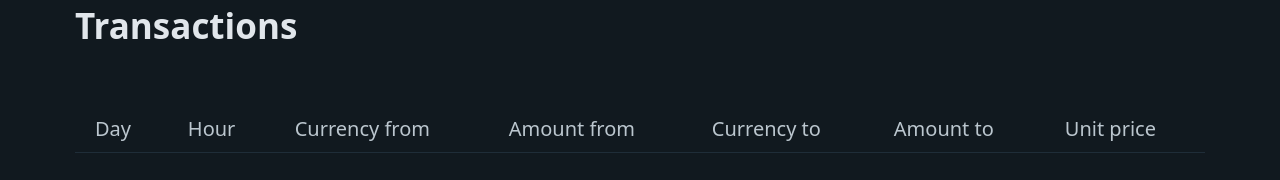
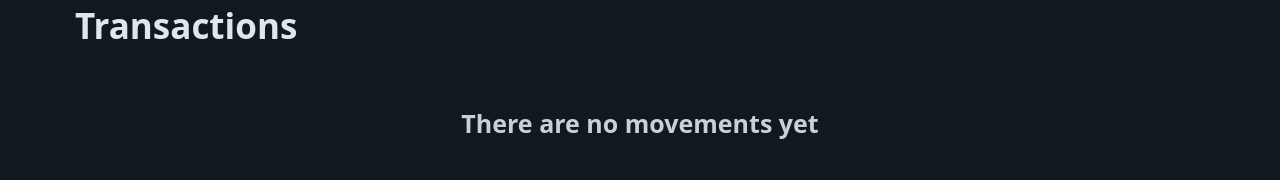
Before and after one commit to adrianpaliz/keepcoding_project, a Flask app: template record/templates/transactions.html in a window 1280 px wide. Shown: the part 70-250 px from the top of the page. Run offline with Flask 2, Linux system fonts and the light colour scheme; the template is opened without the code that fills it, so the values that code supplies are empty; parts of the project's set-up code (start-up, migrations or seed data) failed here and were passed over.

Commit message:
Jinja expression added for inform that there are not movements yet

```diff
--- a/record/templates/transactions.html
+++ b/record/templates/transactions.html
@@ -12,6 +12,7 @@
             <th>Amount to</th>
             <th>Unit price</th>
         </tr>
+            {% if movements %}
                 {% for movement in movements %}
                     <tr>
                         <td>{{ movement.day }}</td>
@@ -23,6 +24,9 @@
                         <td>{{ movement.unit_price }}</td>
                     </tr>
                 {% endfor %}
+            {% else %}
+            <h4 style="text-align:center">There are no movements yet</h4>
+            {% endif %}
     </table>
         <div class="grid">
             <p class="align-buttons-left">
```
Lines whose indentation alone changed are shown as unchanged.
